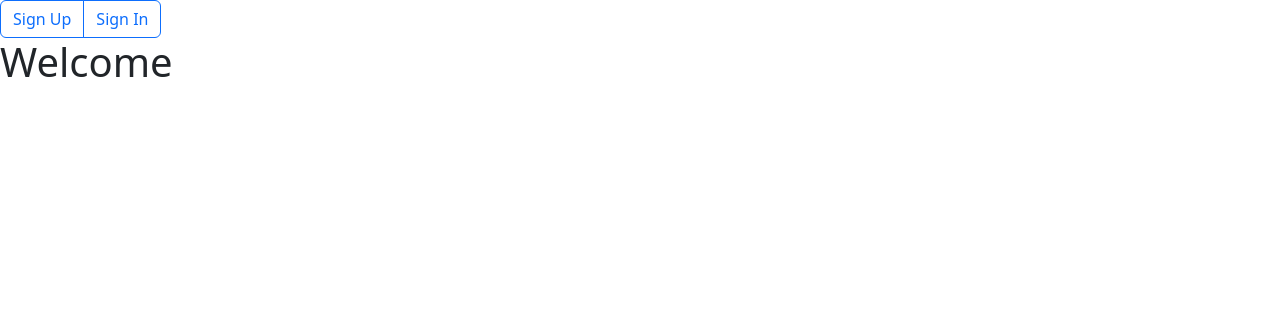
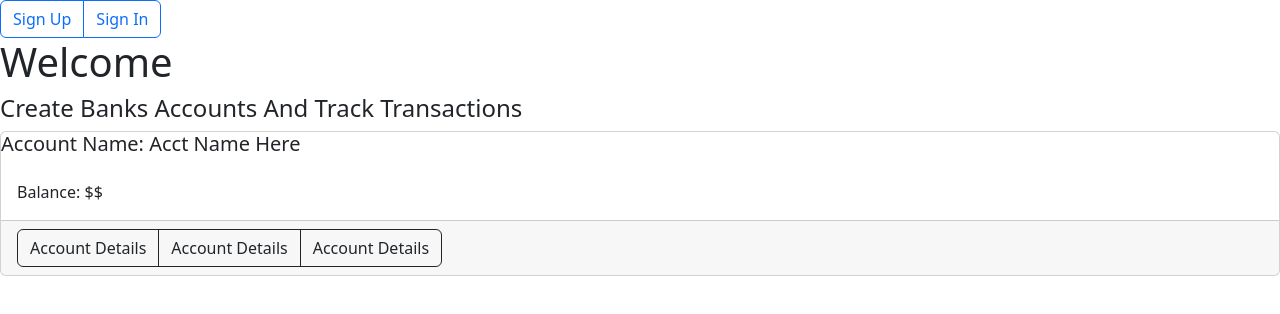
Before and after one commit to ShnanignFlanign/better-budget-frontend, a React (Create React App) app: page / in a window 1280 px wide. Shown: the top 314 px of the page. Built offline with nearby package versions, Linux system fonts and the light colour scheme.

Commit message:
welcome component roughly finished

```diff
--- a/src/App.js
+++ b/src/App.js
@@ -1,8 +1,9 @@
 import React, { useState } from 'react';
 import 'bootstrap/dist/css/bootstrap.min.css';
 import Header from './components/Header';
-import Account from './components/Acct'
+import Account from './components/Acct';
 import AddAcct from './components/AddAcct';
+import Welcome from './components/Welcome';
 
 
 function App() {
@@ -219,7 +220,7 @@ function App() {
         )
       })}
       </>
-      : <h1>Welcome</h1> }
+      : <Welcome></Welcome> }
 
       {/* Put logged in view vs logged out view in one terinary operator. No need for user portal component or AcctItem component. Welcome Component can just show example accounts */}
 
--- a/src/components/Acct.js
+++ b/src/components/Acct.js
@@ -1,6 +1,5 @@
 import React, { useState } from 'react';
-import { Button, ButtonGroup, Row, Col, Card, ListGroup } from 'react-bootstrap';
-import Modal from 'react-bootstrap/Modal';
+import { Button, ButtonGroup, Row, Col, Card } from 'react-bootstrap';
 import Deposit from './Deposit';
 import Transaction from './Transaction';
 import History from './History';
--- a/src/components/Deposit.js
+++ b/src/components/Deposit.js
@@ -1,6 +1,5 @@
 import React, { useState } from 'react';
-import { Button, ButtonGroup, Row, Col, Table } from 'react-bootstrap';
-import Modal from 'react-bootstrap/Modal';
+import { Button, ButtonGroup, Table, Modal } from 'react-bootstrap';
 import AddDep from './AddDep'
 import EditDep from './EditDep';
 
--- a/src/components/History.js
+++ b/src/components/History.js
@@ -1,5 +1,5 @@
 import React, { useState } from 'react';
-import { Button, Row, Col, Table } from 'react-bootstrap';
+import { Button, Table } from 'react-bootstrap';
 import Modal from 'react-bootstrap/Modal';
 
 const History = (props) => {
--- /dev/null
+++ b/src/components/SampleModal.js
@@ -0,0 +1,48 @@
+import React, { useEffect, useState } from 'react';
+import {Button, Modal, Table} from 'react-bootstrap'
+
+const SampleModal = () => {
+    const [show, setShow] = useState(false);
+
+    const handleClose = () => setShow(false);
+    const handleShow = () => setShow(true);
+    const rows = [0,0,0,0,0]
+
+    return (
+        <>
+            <Button variant="outline-dark" onClick={handleShow}>Account Details</Button>
+
+            <Modal show={show} onHide={handleClose}>
+                <Modal.Header closeButton>
+                    <Modal.Title>Account Transactions</Modal.Title>
+                </Modal.Header>
+                <Modal.Body>
+                <Table striped bordered hover responsive="md" size="sm">
+                    <thead>
+                        <tr>
+                            <td>Date</td>
+                            <td>Amount</td>
+                            <td>Name</td>
+                            <td>Category</td>
+                        </tr>
+                    </thead>
+                    <tbody>
+                        {rows.map((row, i) => {
+                            return(
+                                <tr key={i}>
+                                <td>1/1/11</td>
+                                <td>$$$$</td>
+                                <td>MyExpense</td>
+                                <td>Food</td>
+                                </tr>
+                            )
+                        })}
+                    </tbody>
+                </Table>
+                </Modal.Body>
+            </Modal>
+        </>
+    )
+}
+
+export default SampleModal
--- a/src/components/Welcome.js
+++ b/src/components/Welcome.js
@@ -0,0 +1,37 @@
+import React, { useState } from 'react';
+import { Button, ButtonGroup, Row, Col, Card } from 'react-bootstrap';
+import SampleModal from './SampleModal';
+const Welcome = () => {
+
+    return (
+        <>
+        <h1>Welcome</h1>
+        <h4>Create Banks Accounts And Track Transactions</h4>
+        <Card size="md" >
+            <Card.Title>Account Name: Acct Name Here</Card.Title>
+            <Card.Body>
+            <Row>
+                <Col>Balance: $$ </Col>
+                <Col></Col>
+            </Row>
+            </Card.Body>
+            <Card.Footer>
+            <Row>
+                <Col>
+                    <ButtonGroup className="me2">
+                        <SampleModal/>
+                        <SampleModal/>
+                        <SampleModal/>
+                    </ButtonGroup>
+                </Col>
+            </Row>
+            </Card.Footer>
+        </Card>
+
+
+        </>
+    )
+}
+
+
+export default Welcome
```
